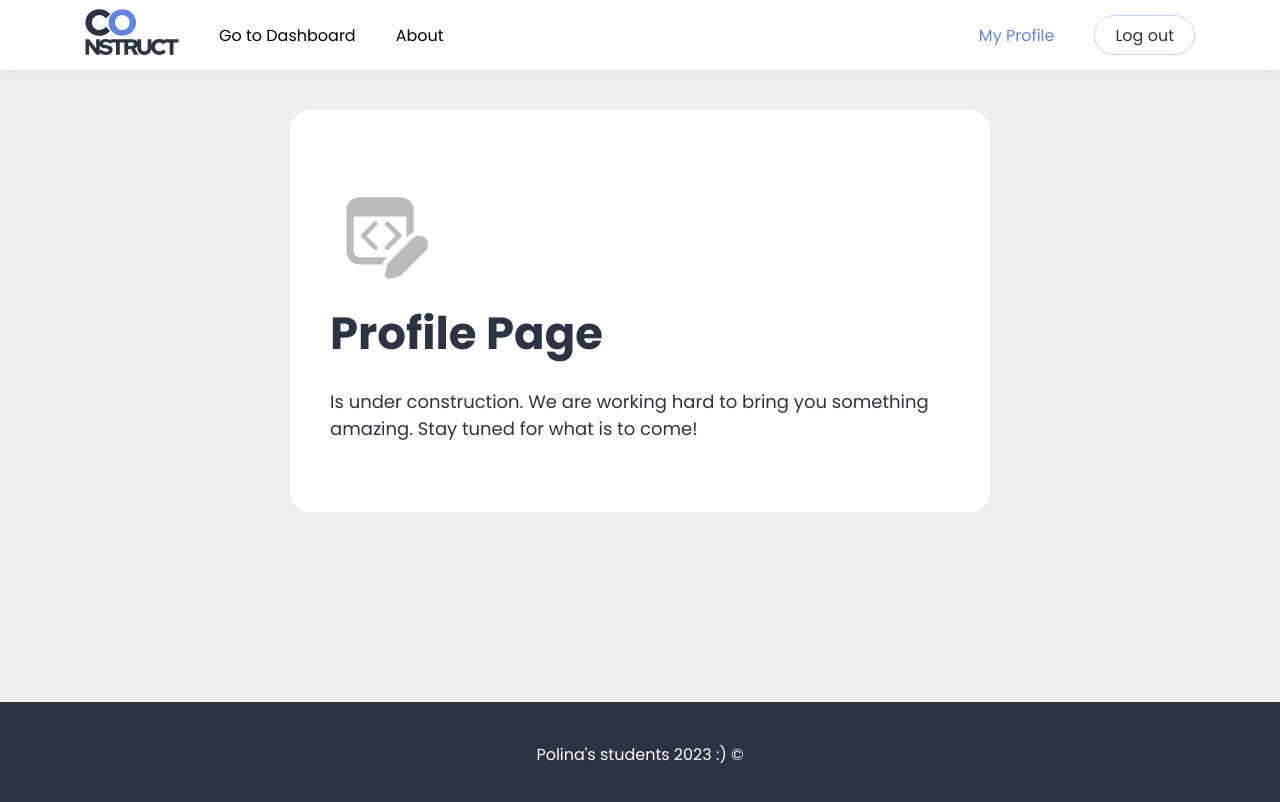
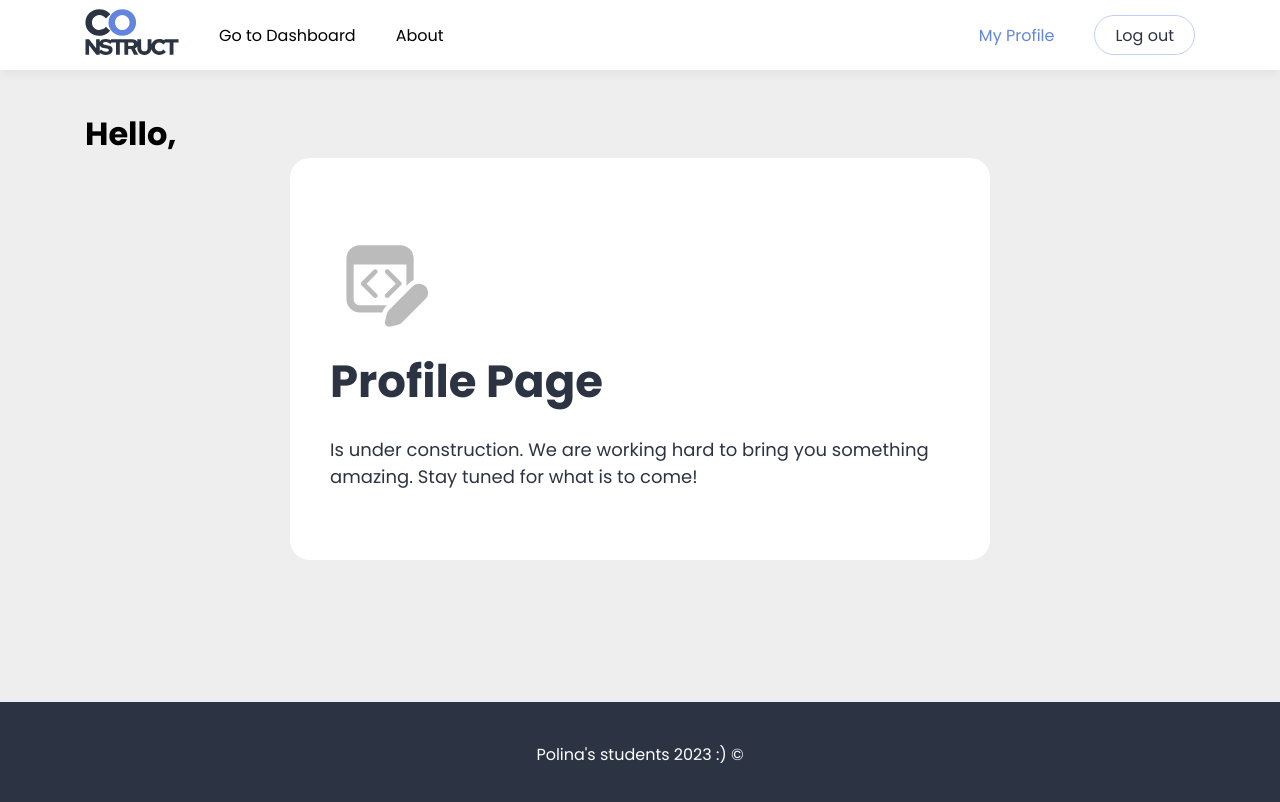
Before and after one commit to an4morph/construct-frontend, a React (Create React App) app: page /profile in a window 1280 px wide. Shown: the top 802 px of the page. Built offline with nearby package versions, Linux system fonts and the light colour scheme.

Commit message:
pulled up the firstName (#14)

```diff
--- a/src/pages/profile/index.jsx
+++ b/src/pages/profile/index.jsx
@@ -1,7 +1,15 @@
 import { DevelopmentPlug } from "../../components/plug"
+import React from 'react';
+import { useSelector } from 'react-redux';
 
 export const ProfilePage = () => {
+  const user = useSelector((state) => state.auth.user);
+  const userName = user?.firstName || user?.username;
+
   return (
-    <DevelopmentPlug title="Profile Page" />
+     <div>
+      <h1>Hello, {userName}</h1>
+      <DevelopmentPlug title="Profile Page" />
+     </div>
   )
 }
```
